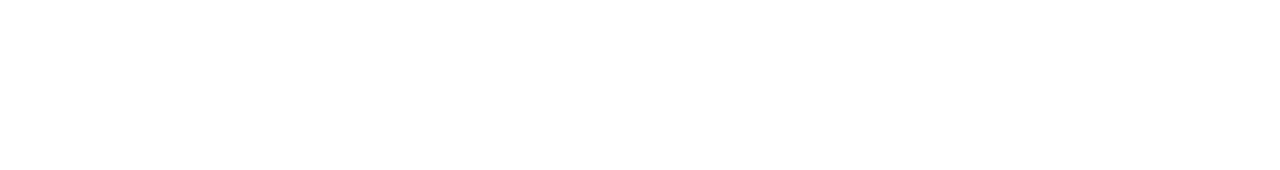
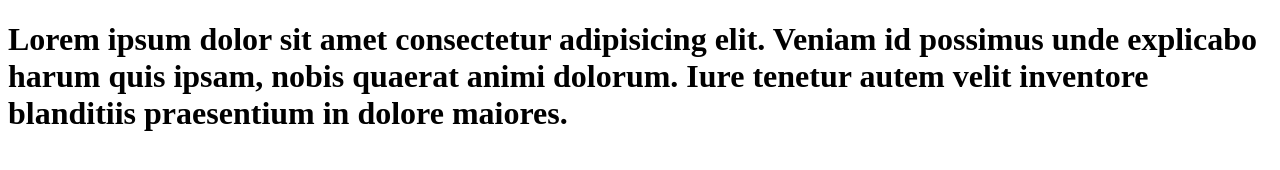
Before and after one commit to Kaluski01/front, a plain HTML site: page index.html in a window 1280 px wide. Drawn offline with Linux system fonts and the light colour scheme.

Commit message:
i made changes in html and css

```diff
--- a/index.html
+++ b/index.html
@@ -6,6 +6,6 @@
     <title>Document</title>
 </head>
 <body>
-
+    <h1>Lorem ipsum dolor sit amet consectetur adipisicing elit. Veniam id possimus unde explicabo harum quis ipsam, nobis quaerat animi dolorum. Iure tenetur autem velit inventore blanditiis praesentium in dolore maiores.</h1>
 </body>
 </html>
--- a/style.css
+++ b/style.css
@@ -0,0 +1,3 @@
+h1{
+    color: red;
+}
```
